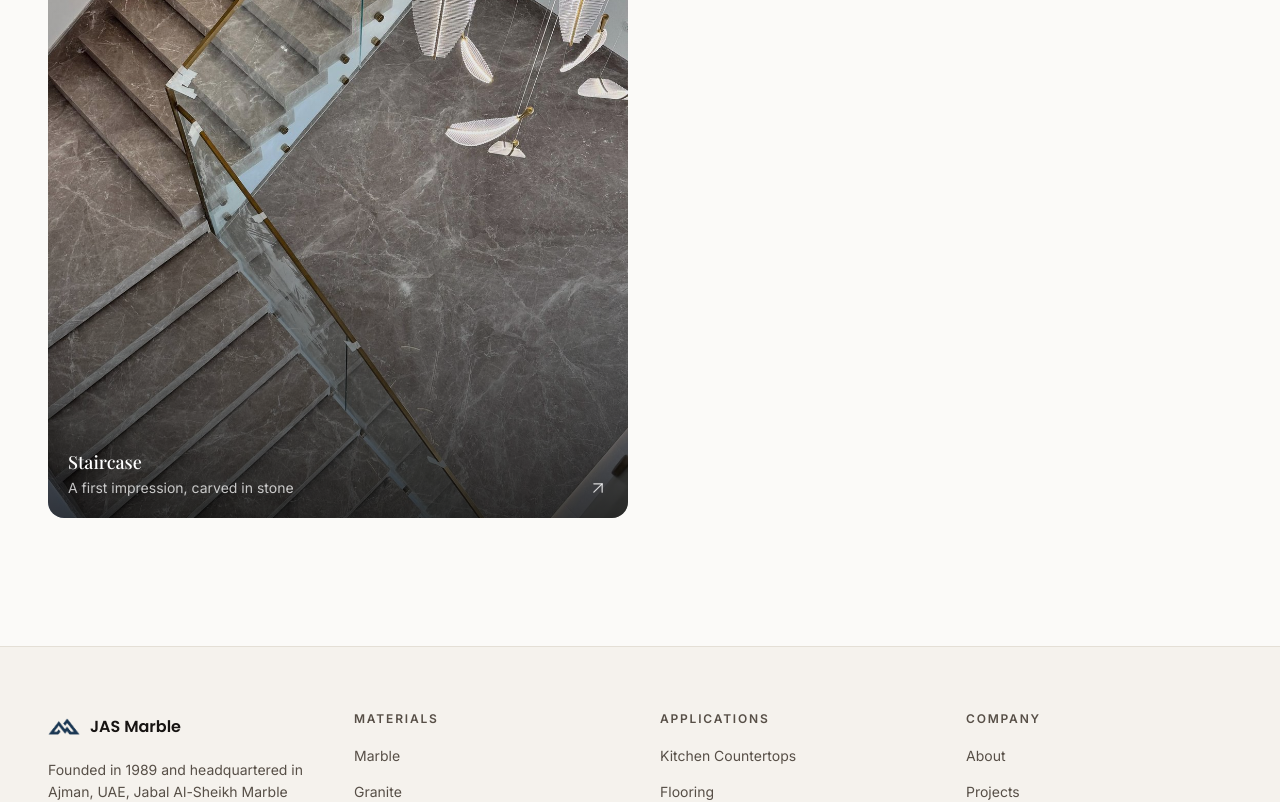
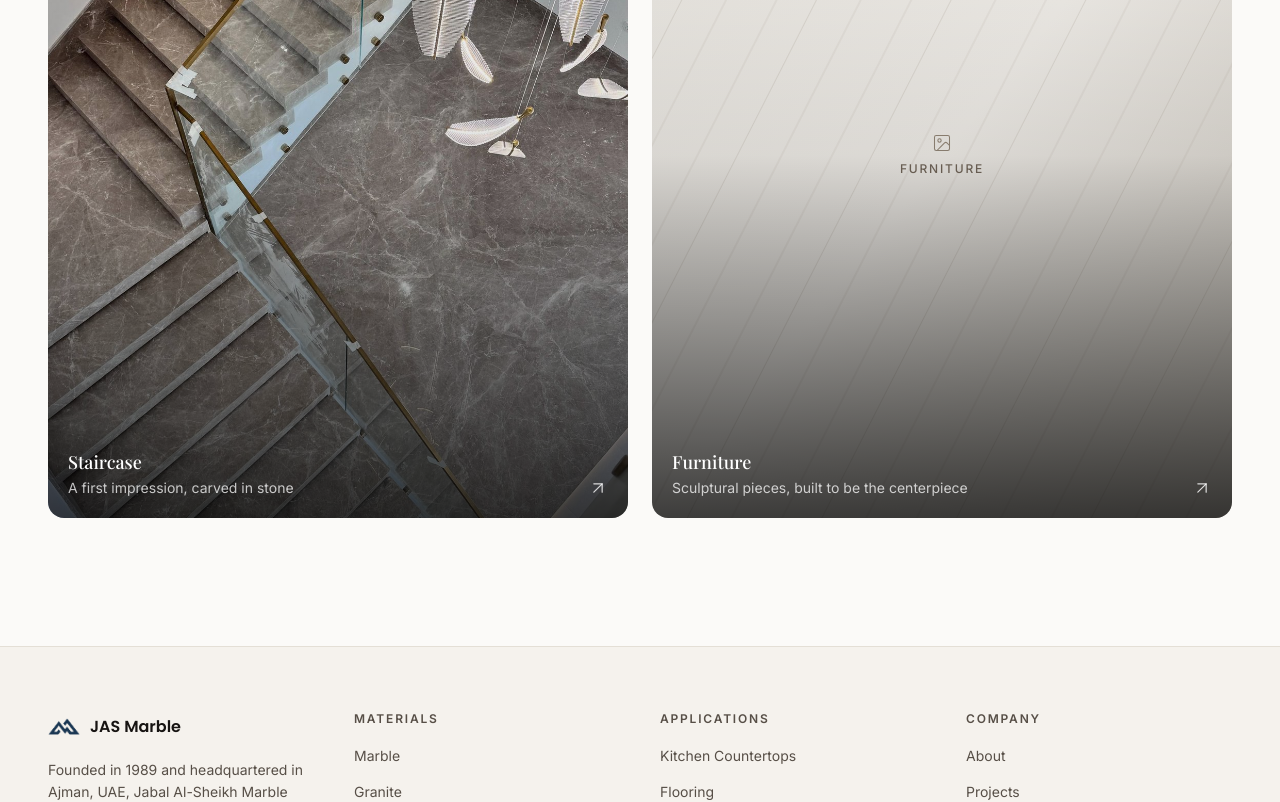
Before and after one commit to basselalnashar-gif/jas-marble-websitee, a Next.js app: page /applications in a window 1280 px wide. Shown: the part 2140-2942 px from the top of the page. Built offline with nearby package versions, Linux system fonts and the light colour scheme.

Commit message:
Add Furniture application menu item

```diff
--- a/src/data/applications.ts
+++ b/src/data/applications.ts
@@ -135,6 +135,27 @@ export const applications: Application[] = [
     ],
     recommendedMaterialSlugs: ["marble", "travertine", "granite"],
   },
+  {
+    slug: "furniture",
+    name: "Furniture",
+    tagline: "Sculptural pieces, built to be the centerpiece",
+    description:
+      "Stone furniture turns a functional piece into a statement — a dining table with dramatic book-matched veining, a floating vanity, or a sculptural side table cut from a single slab. We fabricate custom furniture and fixtures in marble, granite, quartz, and onyx, working from your design or ours, with the same precision we bring to full architectural installations.",
+    images: [],
+    options: [
+      "Dining, coffee, and side tables cut from a single slab",
+      "Book-matched and waterfall-edge designs",
+      "Custom vanities, consoles, and reception desks",
+      "Backlit onyx pieces for a dramatic glow effect",
+    ],
+    process: [
+      { title: "Consultation", description: "We discuss the piece, dimensions, and material character you're after." },
+      { title: "Slab selection", description: "You choose the exact slab — every piece of natural stone is unique." },
+      { title: "Fabrication", description: "Cut, edged, and finished in our workshop to a furniture-grade polish." },
+      { title: "Delivery", description: "Careful packaging and delivery, with placement assistance on request." },
+    ],
+    recommendedMaterialSlugs: ["marble", "granite", "quartz", "onyx"],
+  },
 ];
 
 export function getApplicationBySlug(slug: string) {
--- a/src/data/site.ts
+++ b/src/data/site.ts
@@ -64,6 +64,7 @@ export const applicationsNav: NavLink[] = [
   { label: "Flooring", href: "/applications/flooring", description: "Seamless, elegant, built to last" },
   { label: "Wall Cladding", href: "/applications/wall-cladding", description: "Statement surfaces, interior and exterior" },
   { label: "Staircase", href: "/applications/staircase", description: "A first impression, carved in stone" },
+  { label: "Furniture", href: "/applications/furniture", description: "Sculptural pieces, built to be the centerpiece" },
   { label: "Luxury Interior Projects", href: "/applications/luxury-interior-projects", description: "Full-scale bespoke transformations" },
 ];
 
```
